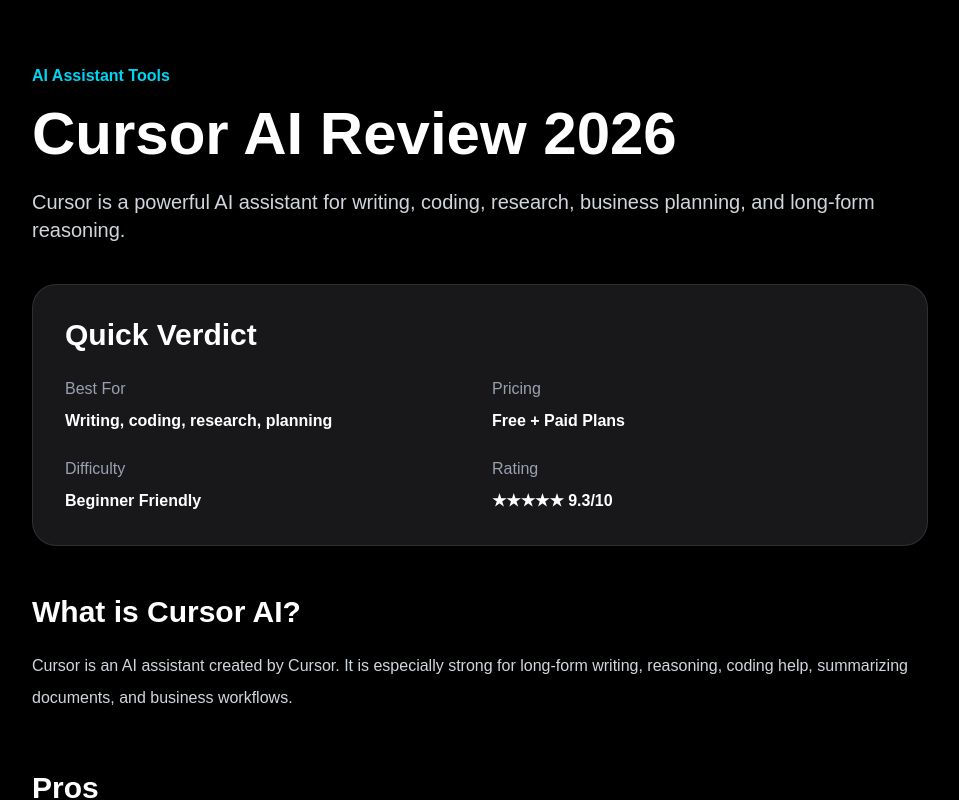
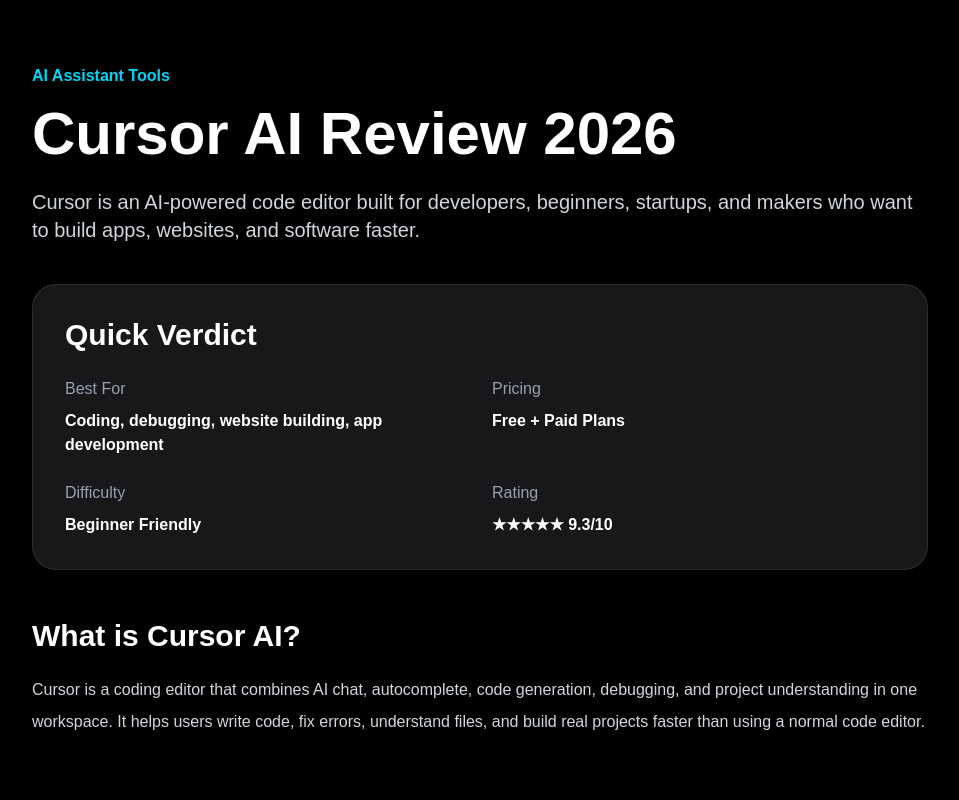
Before and after one commit to kahlok996-boop/smartaistack, a Next.js app: page /cursor-review in a window 1280 px wide. Shown: the top 800 px of the page, without its empty margins (160-1119 px from the left). Built offline with nearby package versions, Linux system fonts and the light colour scheme.

Commit message:
improve cursor review seo content

```diff
--- a/app/cursor-review/page.tsx
+++ b/app/cursor-review/page.tsx
@@ -9,8 +9,7 @@
         </h1>
 
         <p className="text-xl text-gray-300 mb-10">
-          Cursor is a powerful AI assistant for writing, coding, research,
-          business planning, and long-form reasoning.
+        Cursor is an AI-powered code editor built for developers, beginners, startups, and makers who want to build apps, websites, and software faster.
         </p>
 
         <div className="bg-zinc-900 border border-white/10 rounded-3xl p-8 mb-12">
@@ -19,7 +18,7 @@
           <div className="grid md:grid-cols-2 gap-6">
             <div>
               <p className="text-gray-400 mb-2">Best For</p>
-              <p className="font-semibold">Writing, coding, research, planning</p>
+              <p className="font-semibold">Coding, debugging, website building, app development</p>
             </div>
 
             <div>
@@ -42,9 +41,7 @@
         <section className="mb-14">
           <h2 className="text-3xl font-bold mb-5">What is Cursor AI?</h2>
           <p className="text-gray-300 leading-8">
-            Cursor is an AI assistant created by Cursor. It is especially
-            strong for long-form writing, reasoning, coding help, summarizing
-            documents, and business workflows.
+          Cursor is a coding editor that combines AI chat, autocomplete, code generation, debugging, and project understanding in one workspace. It helps users write code, fix errors, understand files, and build real projects faster than using a normal code editor.
           </p>
         </section>
 
```
